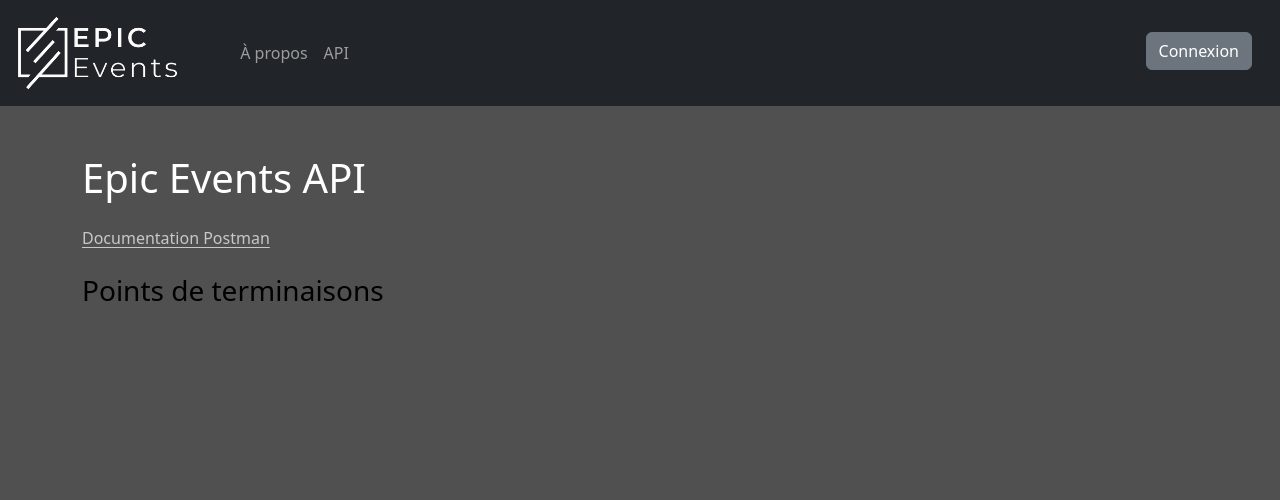
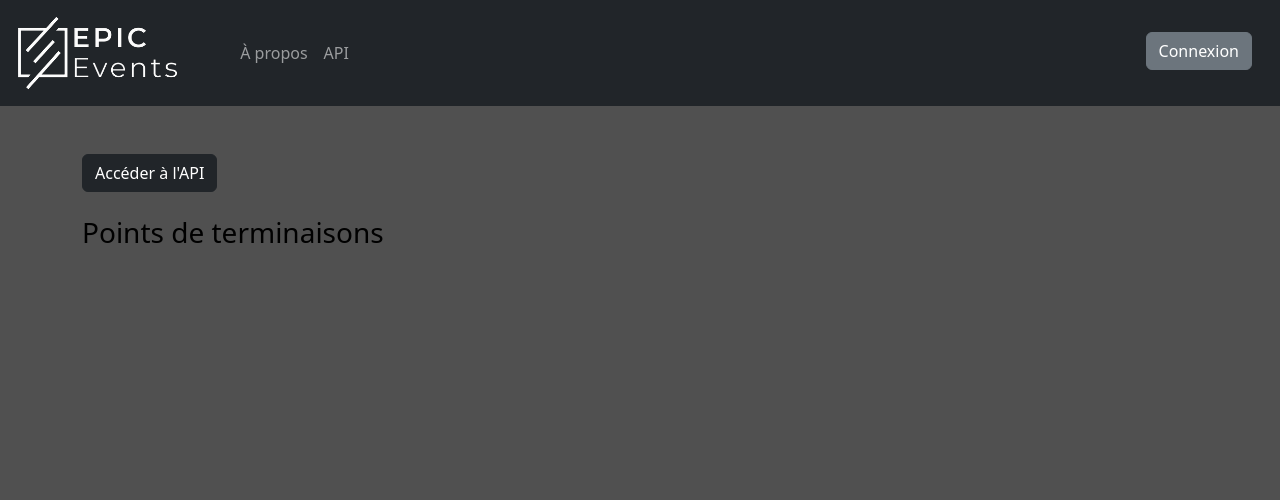
Before and after one commit to romansainthilaire/epic_events_crm, a Django app: page /api/documentation/ in a window 1280 px wide. Shown: the top 500 px of the page. Run offline with Django 4.2, Linux system fonts and the light colour scheme; some libraries are stand-ins or nearby versions.

Commit message:
login required modal

```diff
--- a/events/templates/events/api_doc.html
+++ b/events/templates/events/api_doc.html
@@ -4,10 +4,16 @@
 
 {% block content %}
 
-<h1 class="text-white mb-4">Epic Events API</h1>
+<p class="mb-1">
+    {% if user.is_authenticated %}
+    <a class="btn btn-dark" href="/api/">Accéder à l'API</a>
+    {% else %}
+    <a class="btn btn-dark" href="#" data-bs-toggle="modal" data-bs-target="#login-required-modal">Accéder à l'API</a>
+    {% endif %}
+</p>
 
-<p class="mb-1"><a href="#">Documentation Postman</a></p>
+<h1 class="h3 text-black mt-4 mb-3">Points de terminaisons</h1>
 
-<h2 class="h3 text-black mt-4 mb-3">Points de terminaisons</h2>
+{% include "events/fragments/login_required_modal.html" %}
 
 {% endblock content %}
--- /dev/null
+++ b/events/templates/events/fragments/login_required_modal.html
@@ -0,0 +1,14 @@
+<div class="modal fade" id="login-required-modal">
+    <div class="modal-dialog modal-dialog-centered">
+        <div class="modal-content bg-dark border border-light">
+            <div class="modal-header">
+                <p class="h4 text-light">Connexion requise</p>
+                <button class="btn-close btn-close-white" data-bs-dismiss="modal"></button>
+            </div>
+            <div class="modal-body light-grey">
+                <p class="mt-2">Vous devez être connecté pour accéder à l'API.</p>
+                <p class="mt-1">&#10141; <a href="{% url 'login' %}">Me connecter</a></p>
+            </div>
+        </div>
+    </div>
+</div>
```
